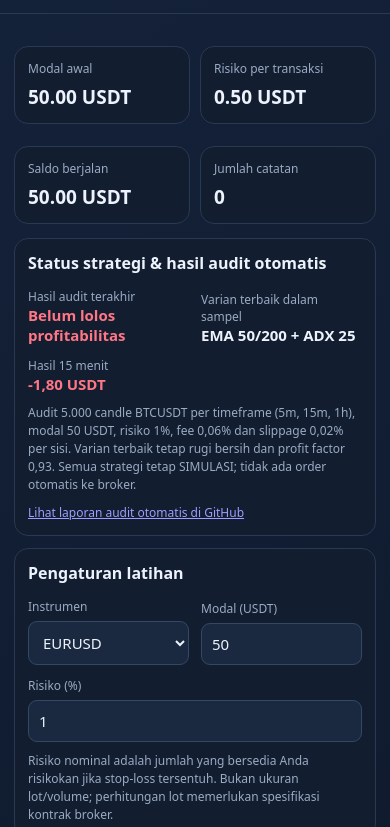
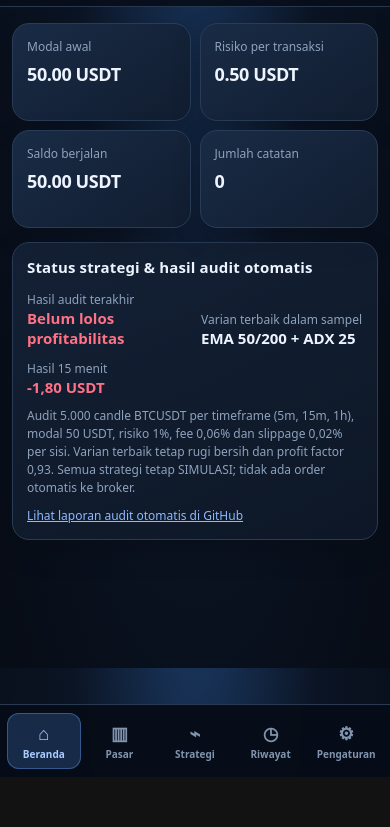
Before and after one commit to etriminanto-tech/phantom-ea-lite, a plain HTML site: page index.html in a window 390 px wide. Shown: the part 67-894 px from the top of the page. After the commit the page ends 844 px from the top, so only its background shows below. Drawn offline with Linux system fonts and the light colour scheme.

Commit message:
Redesign Phantom EA Lite as mobile trading dashboard with navigation

```diff
--- a/index.html
+++ b/index.html
@@ -20,9 +20,42 @@ button{cursor:pointer}button.primary{background:#285eae;border-color:#397bd8}.bu
 table{width:100%;border-collapse:collapse;font-size:13px}th,td{text-align:left;padding:9px 6px;border-bottom:1px solid var(--line)}th{color:var(--muted);font-weight:500}
 #history-wrap{overflow-x:auto}.positive{color:var(--green)}.negative{color:var(--red)}
 @media(max-width:560px){.grid{grid-template-columns:1fr 1fr}.metric strong{font-size:19px}header{padding:16px}.card{padding:13px}}
+</style>
+<style>
+:root{--bg:#080e19;--panel:#101a2b;--line:#23334a;--muted:#8ea2bd;--text:#edf4ff;--blue:#4e8cff;--green:#29d39a;--red:#ff7185}
+body{background:radial-gradient(ellipse at 50% -20%,#1c3c67 0%,#0b1424 46%,#070c15 100%);padding-bottom:88px}
+header{position:sticky;top:0;z-index:20;background:rgba(8,14,25,.92);backdrop-filter:blur(16px);border-bottom:1px solid #263750;padding:14px max(16px,calc((100vw - 960px)/2))}
+h1{font-size:20px;letter-spacing:.2px}.sub{letter-spacing:.3px}
+.tag{background:#302716;border-color:#8a6b35;color:#ffd88b;font-weight:700;letter-spacing:.5px}
+main{margin:16px auto;max-width:900px}
+.card{background:linear-gradient(155deg,rgba(20,33,53,.98),rgba(13,23,39,.98));border-color:#293c57;border-radius:17px;box-shadow:0 10px 30px rgba(0,0,0,.16);padding:16px}
+.grid{gap:9px}.grid>.card{margin-top:0;min-height:98px;background:linear-gradient(145deg,#192b45,#111d30)}
+.metric strong{font-size:20px;letter-spacing:-.4px}
+h2{font-size:15px;letter-spacing:.15px}
+input,select{background:#0b1728;border-color:#344a68;min-height:44px}
+button{min-height:42px;font-weight:650;transition:filter .15s,transform .15s}
+button:active{transform:scale(.98)}button.primary{background:linear-gradient(120deg,#347be9,#2455ad);border-color:#4b8ef8}
+a{color:#8ebaff}
+#app-nav{position:fixed;z-index:30;bottom:0;left:0;right:0;display:grid;grid-template-columns:repeat(5,1fr);gap:2px;padding:8px 7px calc(8px + env(safe-area-inset-bottom));background:rgba(7,13,23,.96);border-top:1px solid #293951;backdrop-filter:blur(18px)}
+#app-nav button{background:transparent;border:0;border-radius:12px;color:#8194ae;padding:8px 2px 6px;min-height:56px;font-size:10px;display:flex;flex-direction:column;align-items:center;justify-content:center;gap:4px;margin:0}
+#app-nav button .nav-icon{font-size:18px;line-height:20px}
+#app-nav button.active{background:#172b48;color:#a9cbff;box-shadow:inset 0 0 0 1px #345a8d}
+#app-nav button.active .nav-label{font-weight:800}
+[data-page]{animation:fadeIn .16s ease-out}
+@keyframes fadeIn{from{opacity:.65;transform:translateY(3px)}to{opacity:1;transform:none}}
+.page-heading{display:flex;justify-content:space-between;align-items:center;margin:5px 2px 12px}
+.page-heading strong{font-size:18px}.page-heading small{color:var(--muted)}
+@media(min-width:700px){#app-nav{left:50%;right:auto;transform:translateX(-50%);width:min(620px,calc(100% - 28px));bottom:14px;border:1px solid #344b6b;border-radius:18px;padding:8px;background:rgba(9,17,30,.94)}body{padding-bottom:30px}}
+@media(max-width:560px){header{padding:13px 15px}.card{padding:14px}.grid{grid-template-columns:1fr 1fr}.metric strong{font-size:18px}main{padding:0 12px 24px}}
 </style></head>
 <body>
-<header><div><h1>Phantom EA Lite</h1><div class="sub">Simulator latihan trading • versi 1.1</div></div><div class="tag">SIMULASI SAJA</div></header>
+<header><div><h1>Phantom EA Lite</h1><div class="sub">Simulator latihan trading • versi 1.1</div></div><div class="tag">SIMULASI SAJA</div></header><nav id="app-nav" aria-label="Navigasi utama">
+<button type="button" data-go="dashboard" class="active"><span class="nav-icon">⌂</span><span class="nav-label">Beranda</span></button>
+<button type="button" data-go="market"><span class="nav-icon">▥</span><span class="nav-label">Pasar</span></button>
+<button type="button" data-go="strategy"><span class="nav-icon">⌁</span><span class="nav-label">Strategi</span></button>
+<button type="button" data-go="history"><span class="nav-icon">◷</span><span class="nav-label">Riwayat</span></button>
+<button type="button" data-go="settings"><span class="nav-icon">⚙</span><span class="nav-label">Pengaturan</span></button>
+</nav>
 <main>
 <div class="grid">
  <div class="card metric"><span>Modal awal</span><strong id="starting">50.00 USDT</strong></div>
@@ -130,7 +163,26 @@ table{width:100%;border-collapse:collapse;font-size:13px}th,td{text-align:left;p
 <section class="card"><h2>Status integrasi</h2><p class="note">Bitunix: belum terhubung. MetaTrader 5: belum terhubung. Aplikasi sudah mengambil data publik Bitunix secara read-only melalui backend Vercel. Akun trading belum dihubungkan dan tidak ada order yang dikirim. Catatan simulasi masih tersimpan lokal di perangkat. Jangan masukkan API key, password, seed phrase, atau recovery phrase ke aplikasi.</p><p class="note">MT5 Expert Advisor membutuhkan terminal desktop Windows/VPS yang berjalan; aplikasi MT5 Android tidak menjalankan EA. Integrasi live hanya boleh dipertimbangkan setelah koneksi demo diuji dan backend aman tersedia.</p></section>
 </main>
 <script>
-(()=>{const $=id=>document.getElementById(id);const KEY='phantom-ea-lite-v02';let rows=[];
+(()=>{const $=id=>document.getElementById(id);
+const navButtons=[...document.querySelectorAll('#app-nav button')];
+const mainItems=[...document.querySelector('main').children];
+mainItems.forEach((node,index)=>{
+ const heading=node.querySelector('h2')?.textContent?.toLowerCase()||'';
+ let page='settings';
+ if(index===0||heading.includes('hasil audit'))page='dashboard';
+ else if(heading.includes('data pasar'))page='market';
+ else if(heading.includes('analisis ema')||heading.includes('backtesting'))page='strategy';
+ else if(heading.includes('catat transaksi')||heading.includes('riwayat simulasi'))page='history';
+ node.dataset.page=page;
+});
+function showPage(page){
+ mainItems.forEach(node=>{node.hidden=node.dataset.page!==page});
+ navButtons.forEach(button=>{const active=button.dataset.go===page;button.classList.toggle('active',active);button.setAttribute('aria-current',active?'page':'false')});
+ window.scrollTo({top:0,behavior:'smooth'});
+}
+navButtons.forEach(button=>button.addEventListener('click',()=>showPage(button.dataset.go)));
+showPage('dashboard');
+const KEY='phantom-ea-lite-v02';let rows=[];
 function save(){try{localStorage.setItem(KEY,JSON.stringify({rows,capital:$('capital').value,risk:$('risk').value,symbol:$('symbol').value}))}catch(e){console.warn('Penyimpanan lokal tidak tersedia',e)}}
 function esc(v){return String(v).replace(/[&<>"']/g,c=>({'&':'&amp;','<':'&lt;','>':'&gt;','"':'&quot;',"'":'&#39;'}[c]))}
 function update(){const cap=Math.max(0,Number($('capital').value)||0),risk=Math.min(2,Math.max(.1,Number($('risk').value)||1)),pnl=rows.reduce((s,r)=>s+r.pnl,0);$('starting').textContent=cap.toFixed(2)+' USDT';$('bal').textContent=(cap+pnl).toFixed(2)+' USDT';$('riskamt').textContent=(cap*risk/100).toFixed(2)+' USDT';$('total').textContent=rows.length;$('sum').textContent='P/L: '+(pnl>0?'+':'')+pnl.toFixed(2)+' USDT';$('sum').className=pnl>=0?'positive':'negative';$('history').innerHTML=rows.length?rows.map(r=>'<tr><td>'+esc(r.time)+'</td><td>'+esc(r.symbol)+'</td><td>'+esc(r.side)+'</td><td>'+esc(r.entry)+'</td><td class="'+(r.pnl>=0?'positive':'negative')+'">'+(r.pnl>0?'+':'')+r.pnl.toFixed(2)+'</td></tr>').join(''):'<tr><td colspan="5" class="muted">Belum ada catatan.</td></tr>';save()}
```
